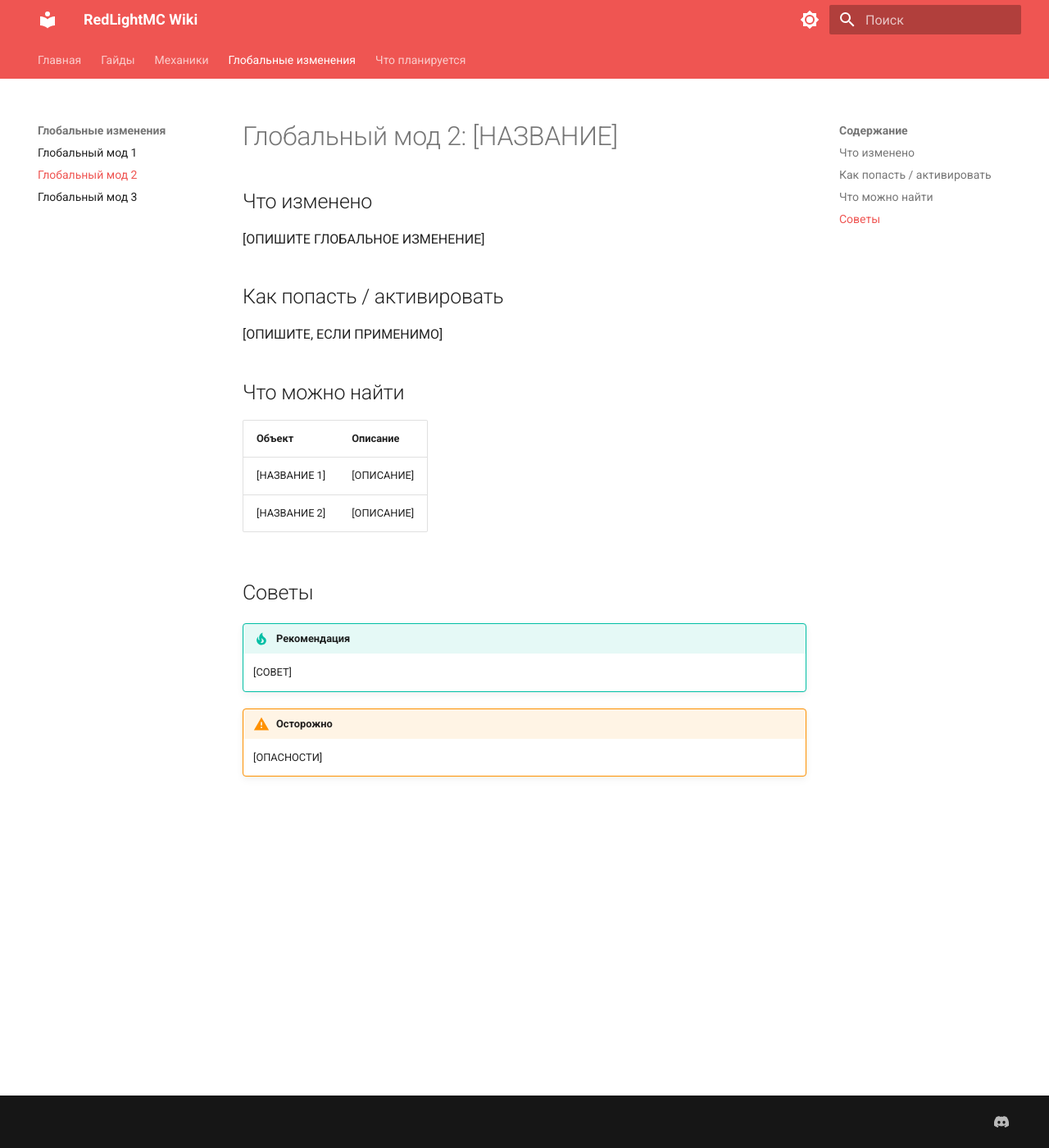
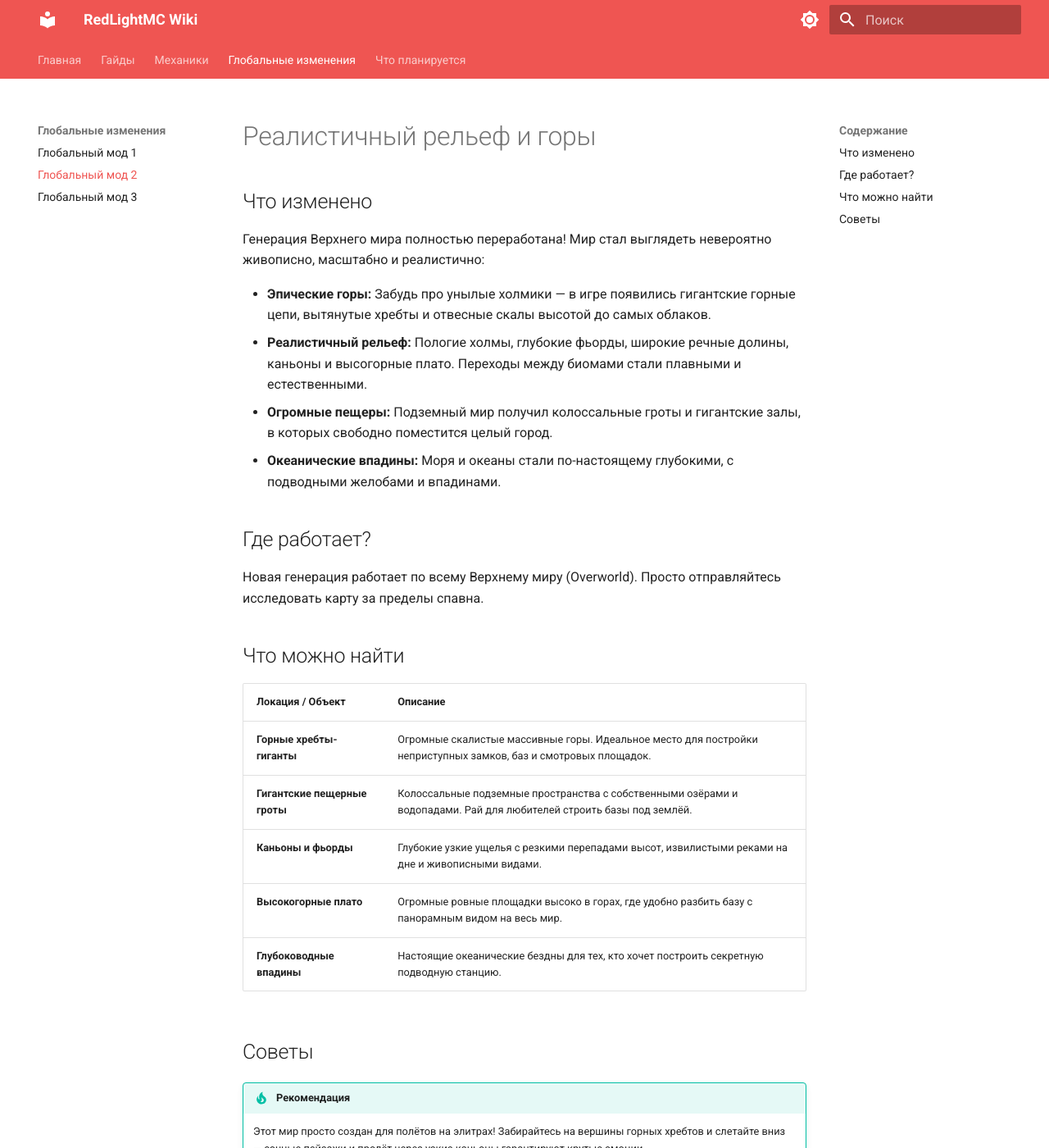
Before and after one commit to pluginfixs-a11y/redlight-wiki, an MkDocs documentation site: the page built from docs/global/global-mod-2.md, in a window 1280 px wide and 1400 px high. Shown: the whole window at 82% size. Built offline with MkDocs 1.6.1 and Material for MkDocs 9.7.7, drawn with Linux system fonts in a browser that asks for light colours; some of the changed text lies outside the part shown.

Commit message:
Update global-mod-2.md

```diff
--- a/docs/global/global-mod-2.md
+++ b/docs/global/global-mod-2.md
@@ -1,31 +1,32 @@
-# Глобальный мод 2: [НАЗВАНИЕ]
-
-<!-- ═══════════════════════════════════════════════════════════════
-ШАБЛОН: Глобальное изменение 2
-Инструкция:
-  1. Замените [НАЗВАНИЕ] на реальное название
-  2. Опишите глобальное изменение
-═══════════════════════════════════════════════════════════════ -->
+# Реалистичный рельеф и горы
 
 ## Что изменено
 
-[ОПИШИТЕ ГЛОБАЛЬНОЕ ИЗМЕНЕНИЕ]
+Генерация Верхнего мира полностью переработана! Мир стал выглядеть невероятно живописно, масштабно и реалистично:
 
-## Как попасть / активировать
+- **Эпические горы:** Забудь про унылые холмики — в игре появились гигантские горные цепи, вытянутые хребты и отвесные скалы высотой до самых облаков.
+- **Реалистичный рельеф:** Пологие холмы, глубокие фьорды, широкие речные долины, каньоны и высогорные плато. Переходы между биомами стали плавными и естественными.
+- **Огромные пещеры:** Подземный мир получил колоссальные гроты и гигантские залы, в которых свободно поместится целый город.
+- **Океанические впадины:** Моря и океаны стали по-настоящему глубокими, с подводными желобами и впадинами.
 
-[ОПИШИТЕ, ЕСЛИ ПРИМЕНИМО]
+## Где работает?
+
+Новая генерация работает по всему Верхнему миру (Overworld). Просто отправляйтесь исследовать карту за пределы спавна.
 
 ## Что можно найти
 
-| Объект | Описание |
-|--------|----------|
-| [НАЗВАНИЕ 1] | [ОПИСАНИЕ] |
-| [НАЗВАНИЕ 2] | [ОПИСАНИЕ] |
+| Локация / Объект | Описание |
+|------------------|----------|
+| **Горные хребты-гиганты** | Огромные скалистые массивные горы. Идеальное место для постройки неприступных замков, баз и смотровых площадок. |
+| **Гигантские пещерные гроты** | Колоссальные подземные пространства с собственными озёрами и водопадами. Рай для любителей строить базы под землёй. |
+| **Каньоны и фьорды** | Глубокие узкие ущелья с резкими перепадами высот, извилистыми реками на дне и живописными видами. |
+| **Высокогорные плато** | Огромные ровные площадки высоко в горах, где удобно разбить базу с панорамным видом на весь мир. |
+| **Глубоководные впадины** | Настоящие океанические бездны для тех, кто хочет построить секретную подводную станцию. |
 
 ## Советы
 
 !!! tip "Рекомендация"
-    [СОВЕТ]
+    Этот мир просто создан для полётов на элитрах! Забирайтесь на вершины горных хребтов и слетайте вниз — сочные пейзажи и пролёт через узкие каньоны гарантируют крутые эмоции.
 
 !!! warning "Осторожно"
-    [ОПАСНОСТИ]
+    Горы стали настолько высокими, а ущелья — глубокими, что падение с них означает гарантированный респавн. Всегда носите с собой ведро воды для ватердропа или не снимайте элитры!
```
